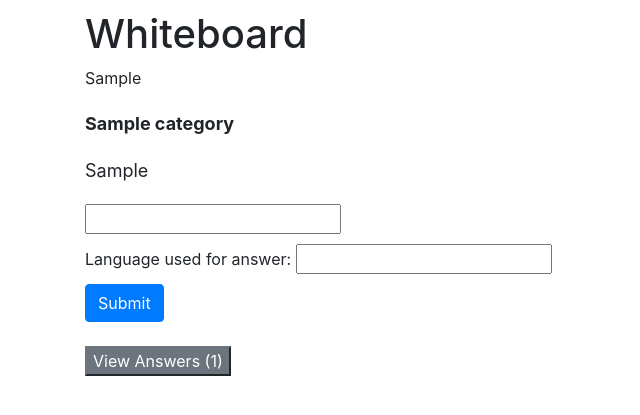
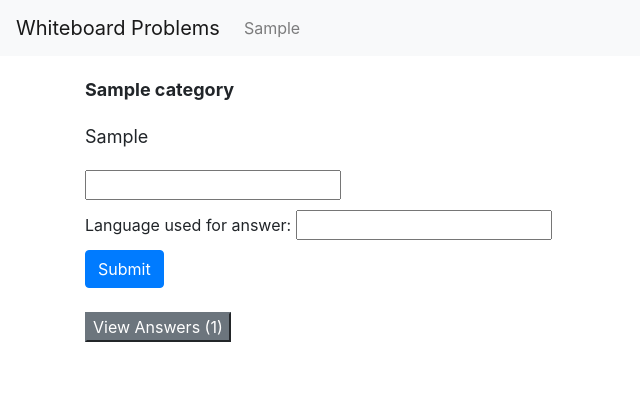
Before and after one commit to pauljickling/whiteboard, a Django app: template problems/templates/problems/index.html in a window 1280 px wide. Shown: the top 415 px of the page, without its empty margins (0-640 px from the left). Run offline with Django 3.2, Linux system fonts and the light colour scheme; the template is opened without the code that fills it: most values are stand-ins (such as "Sample title", 1, 10 or a date in 2020); form fields are guessed from the names that the template uses; some libraries are stand-ins or nearby versions.

Commit message:
Implemented category nav bar (urls not yet configured though)

```diff
--- a/problems/templates/problems/index.html
+++ b/problems/templates/problems/index.html
@@ -7,10 +7,21 @@
 		<link rel="stylesheet" href="{% static 'main.css' %}">
 	</head>
 <body>
+	<nav class="navbar navbar-expand-lg navbar-light bg-light">
+		  <a class="navbar-brand" href="#">Whiteboard Problems</a>
+  <button class="navbar-toggler" type="button" data-toggle="collapse" data-target="#navbarSupportedContent" aria-controls="navbarSupportedContent" aria-expanded="false" aria-label="Toggle navigation">
+    <span class="navbar-toggler-icon"></span>
+  </button>
+		<div class="collapse navbar-collapse" id="navbarSupportedContent">
+			<ul class="navbar-nav mr-auto">
+				{% for i in problem_category %}
+				<li class="nav-item">
+					<a class="nav-link" href="localhost:8000/{{i.category}}">{{i}}</a></li>
+				{% endfor %}
+			</ul>
+		</div>
+	</nav>
 	<div class="container">
-		<h1>Whiteboard</h1>
-
-		{{problem_category}}
 
 		<p class="problem-type"><strong>{{random_problem.category}}</strong></p>
 		<p class="problem">{{random_problem|safe}}</p>
--- a/problems/urls.py
+++ b/problems/urls.py
@@ -4,4 +4,5 @@ from . import views
 
 urlpatterns = [
 path('', views.index, name='problems'),
+#path('/<slug:slug>', views.problem_category, name='problem_category'),
 ]
```
Also changed, not shown: problems/views.py (+6 -1 lines).
